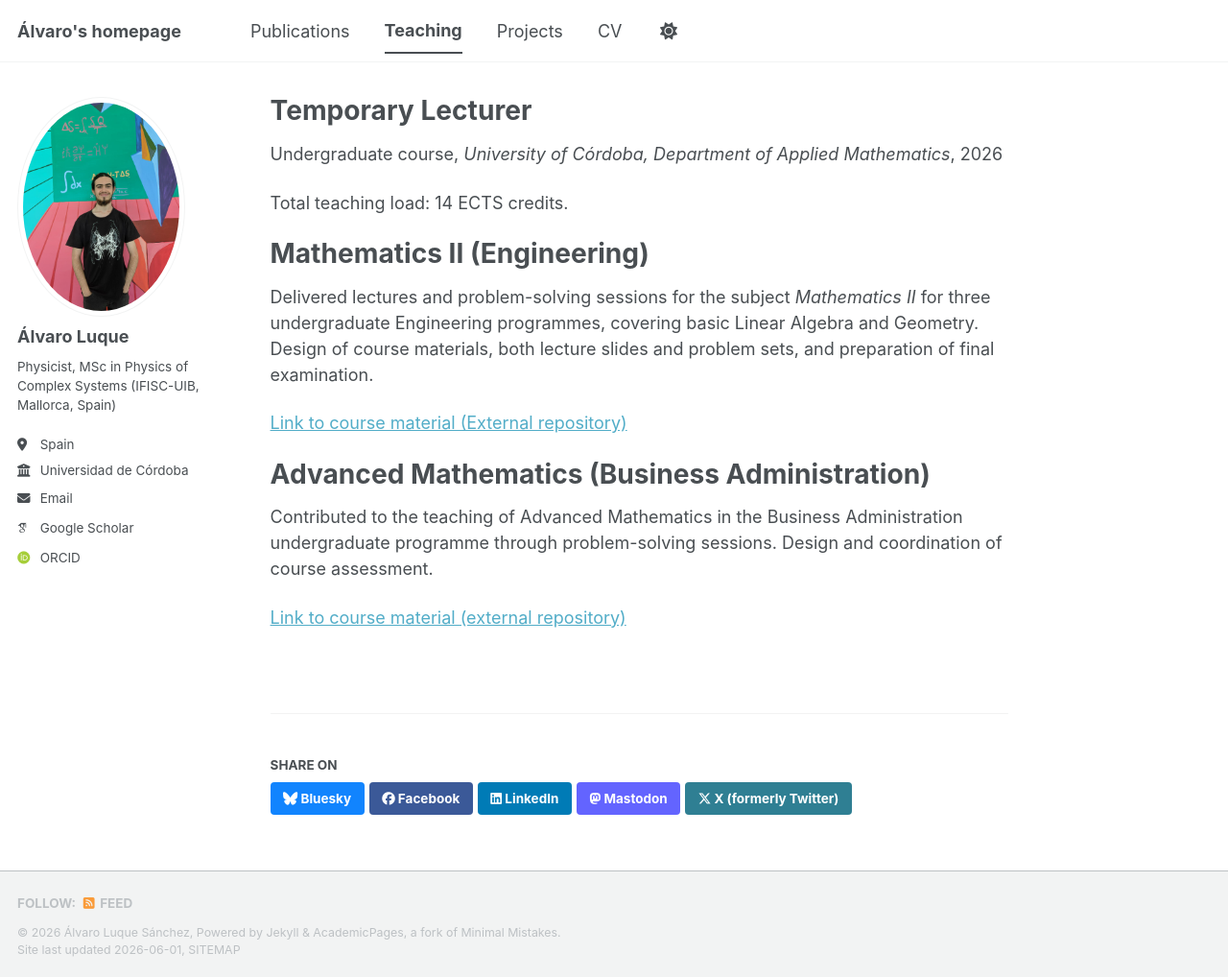
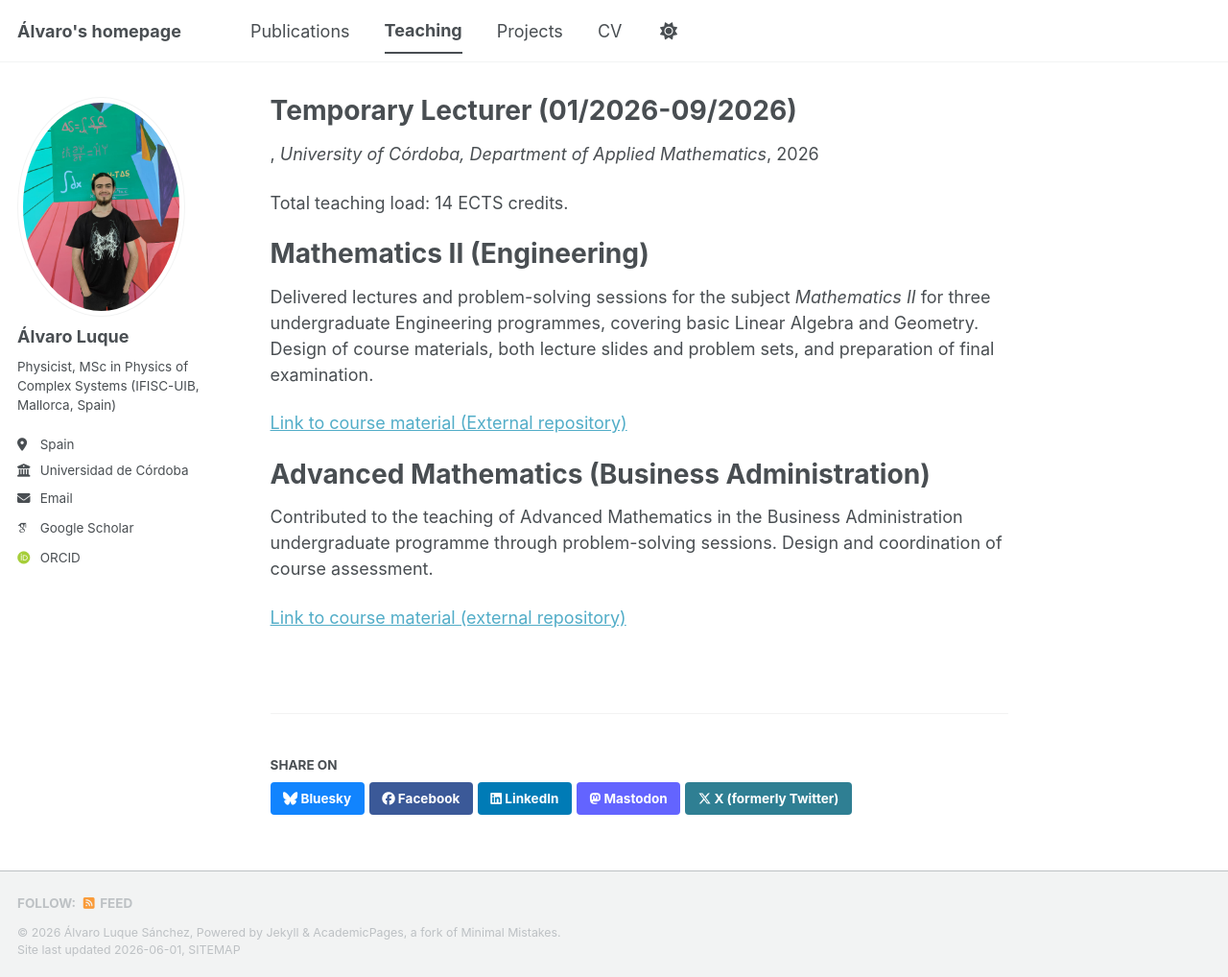
Before and after one commit to alvaro-luque/alvaro-luque.github.io, a Jekyll site: the page built from _teaching/2026-spring-teaching.md, in a window 1280 px wide and 1018 px high. Shown: the whole window at 96% size. Built offline with Jekyll 4.4.1, drawn with Linux system fonts in a browser that asks for light colours; some web fonts are replaced; a script bundle is joined from its source files by our own code; library files that are not in the unit come from our copies.

Commit message:
Update title and type for teaching entry

```diff
--- a/_teaching/2026-spring-teaching.md
+++ b/_teaching/2026-spring-teaching.md
@@ -1,7 +1,7 @@
 ---
-title: "Temporary Lecturer"
+title: "Temporary Lecturer (01/2026-09/2026)"
 collection: teaching
-type: "Undergraduate course"
+type:
 permalink: /teaching/2026-spring-teaching
 venue: "University of Córdoba, Department of Applied Mathematics"
 date: 2026-02-01
```
